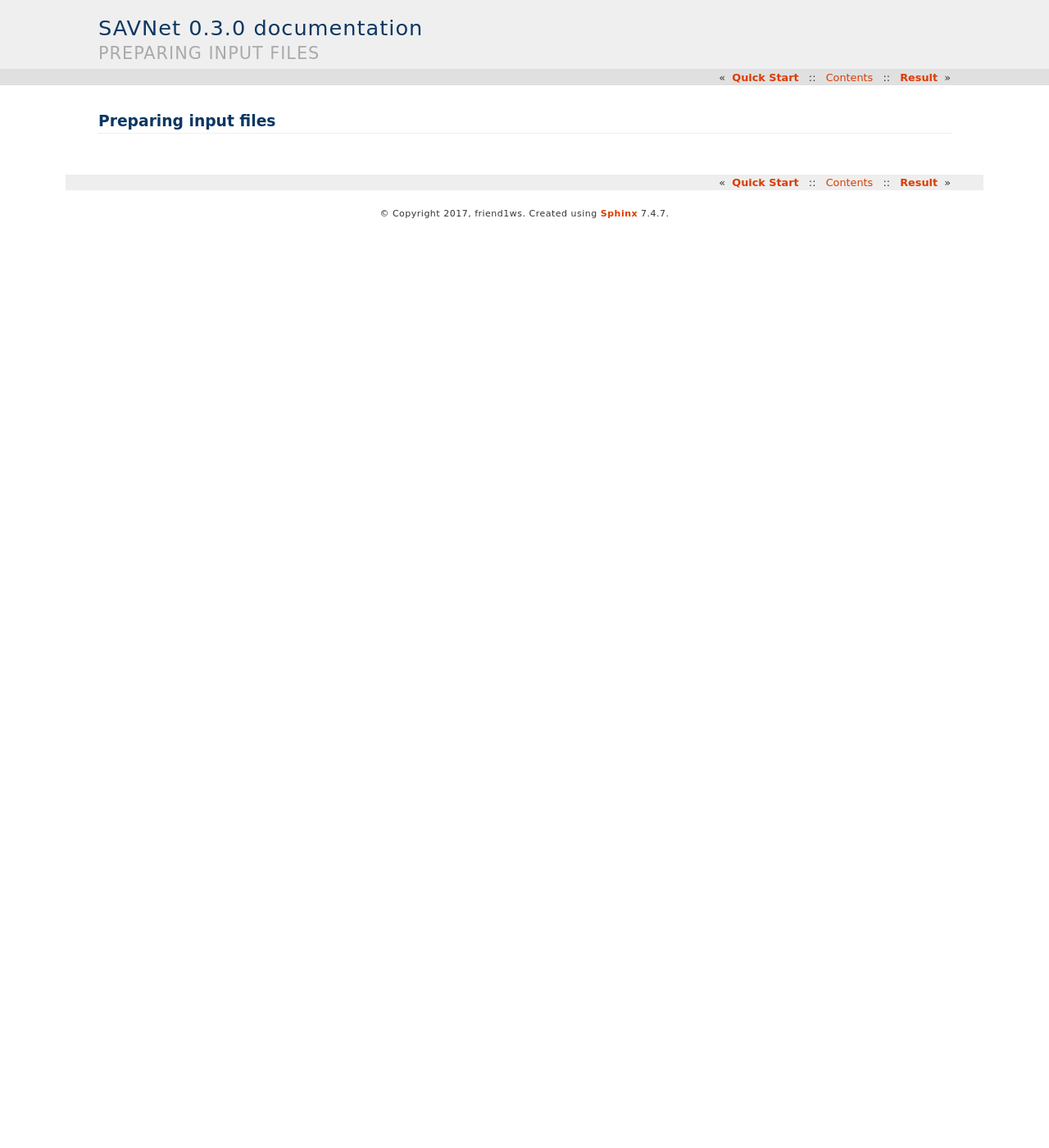
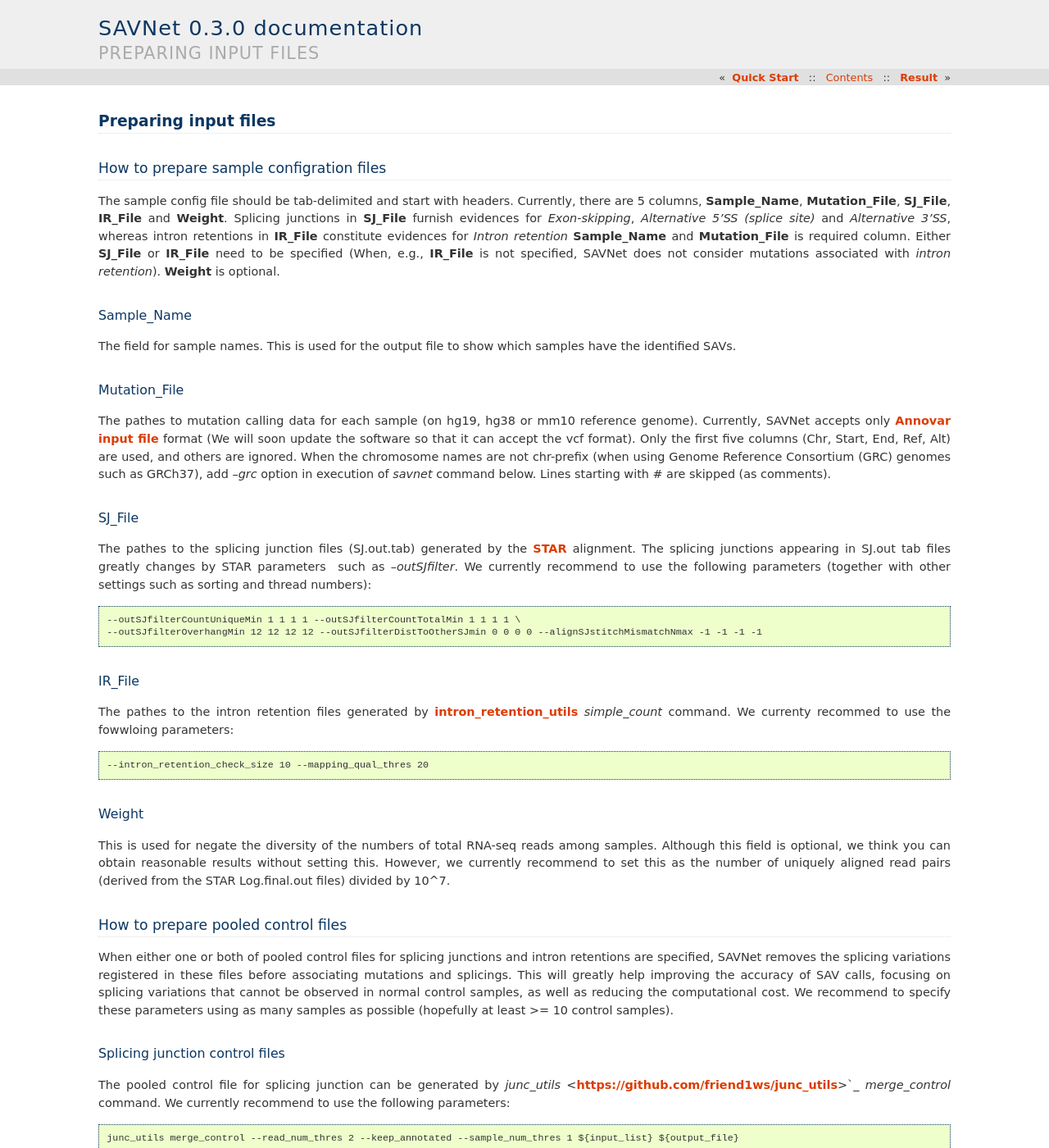
Before and after one commit to friend1ws/SAVNet, a Sphinx documentation site: the page built from doc/input.rst, in a window 1280 px wide and 1400 px high. Shown: the whole window at 82% size. Built offline with Sphinx 7.4.7, drawn with Linux system fonts in a browser that asks for light colours; some of the changed text lies outside the part shown.

Commit message:
modify documentation

```diff
--- a/doc/input.rst
+++ b/doc/input.rst
@@ -1,2 +1,93 @@
 Preparing input files
 =====================
+
+How to prepare sample configration files
+----------------------------------------
+
+The sample config file should be tab-delimited and start with headers.
+Currently, there are 5 columns, **Sample_Name**, **Mutation_File**, **SJ_File**, **IR_File** and **Weight**.
+Splicing junctions in **SJ_File** furnish evidences for *Exon-skipping*, *Alternative 5'SS (splice site)* and *Alternative 3'SS*,
+whereas intron retentions in **IR_File** constitute evidences for *Intron retention*
+**Sample_Name** and **Mutation_File** is required column.
+Either **SJ_File** or **IR_File** need to be specified
+(When, e.g., **IR_File** is not specified, SAVNet does not consider mutations associated with *intron retention*).
+**Weight** is optional.
+
+Sample_Name
+^^^^^^^^^^^
+
+The field for sample names. This is used for the output file to show which samples have the identified SAVs.
+
+
+Mutation_File
+^^^^^^^^^^^^^
+
+The pathes to mutation calling data for each sample (on hg19, hg38 or mm10 reference genome).
+Currently, SAVNet accepts only `Annovar input file <http://annovar.openbioinformatics.org/en/latest/user-guide/input/>`_ format
+(We will soon update the software so that it can accept the vcf format).
+Only the first five columns (Chr, Start, End, Ref, Alt) are used, and others are ignored.
+When the chromosome names are not chr-prefix (when using Genome Reference Consortium (GRC) genomes such as GRCh37),
+add `--grc` option in execution of `savnet` command below.
+Lines starting with # are skipped (as comments).
+
+
+SJ_File
+^^^^^^^
+
+The pathes to the splicing junction files (SJ.out.tab) generated by the `STAR <https://github.com/alexdobin/STAR>`_ alignment.
+The splicing junctions appearing in SJ.out tab files greatly changes by STAR parameters  such as `--outSJfilter`.
+We currently recommend to use the following parameters (together with other settings such as sorting and thread numbers):
+
+.. code-block:: none
+
+    --outSJfilterCountUniqueMin 1 1 1 1 --outSJfilterCountTotalMin 1 1 1 1 \
+    --outSJfilterOverhangMin 12 12 12 12 --outSJfilterDistToOtherSJmin 0 0 0 0 --alignSJstitchMismatchNmax -1 -1 -1 -1
+
+
+
+IR_File
+^^^^^^^
+
+The pathes to the intron retention files generated by `intron_retention_utils <https://github.com/friend1ws/intron_retention_utils>`_
+`simple_count` command. We currenty recommed to use the fowwloing parameters:
+
+.. code-block:: none
+
+    --intron_retention_check_size 10 --mapping_qual_thres 20
+
+
+Weight
+^^^^^^
+
+This is used for negate the diversity of the numbers of total RNA-seq reads among samples.
+Although this field is optional, we think you can obtain reasonable results without setting this.
+However, we currently recommend to set this as the number of uniquely aligned read pairs (derived from the STAR Log.final.out files) divided by 10^7.
+
+
+
+How to prepare pooled control files
+-----------------------------------
+
+When either one or both of pooled control files for splicing junctions and intron retentions are specified,
+SAVNet removes the splicing variations registered in these files before associating mutations and splicings.
+This will greatly help improving the accuracy of SAV calls,
+focusing on splicing variations that cannot be observed in normal control samples, as well as reducing the computational cost.
+We recommend to specify these parameters using as many samples as possible (hopefully at least >= 10 control samples).
+
+
+Splicing junction control files
+^^^^^^^^^^^^^^^^^^^^^^^^^^^^^^^
+
+The pooled control file for splicing junction can be generated by `junc_utils` <https://github.com/friend1ws/junc_utils>`_
+`merge_control` command. We currently recommend to use the following parameters:
+
+.. code-block:: none
+
+    junc_utils merge_control --read_num_thres 2 --keep_annotated --sample_num_thres 1 ${input_list} ${output_file}
+
+
+The value of `--sample_num_thres` can be tuned for large number of control samples.
+
+
+Intron retention control files
+^^^^^^^^^^^^^^^^^^^^^^^^^^^^^^
```
Also changed, not shown: doc/result.rst (+34 -1 lines).
